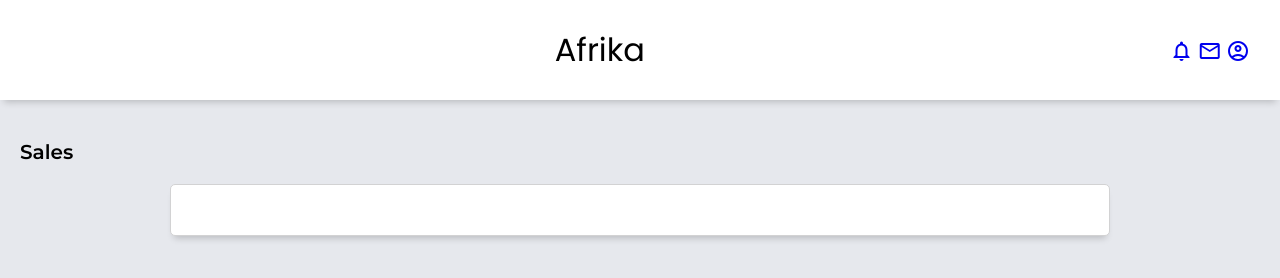
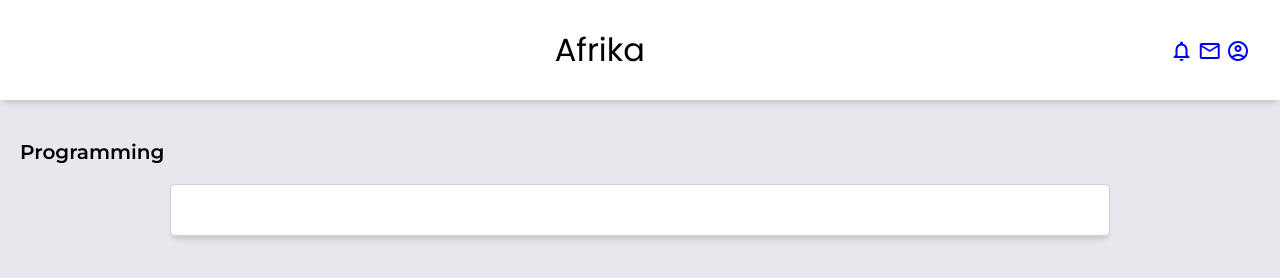
Before and after one commit to Khethelo-Web/Laxamentum, a plain HTML site: page programming.html in a window 1280 px wide. Drawn offline with nearby package versions, Linux system fonts and the light colour scheme; no server answers.

Commit message:
Update programming.html

```diff
--- a/programming.html
+++ b/programming.html
@@ -39,7 +39,7 @@
       <!-- Main -->
       <main class="main-container">
         <div class="main-title">
-          <p class="font-weight-bold">Sales</p>
+          <p class="font-weight-bold">Programming</p>
         </div>
 
         <div class="charts">
```
